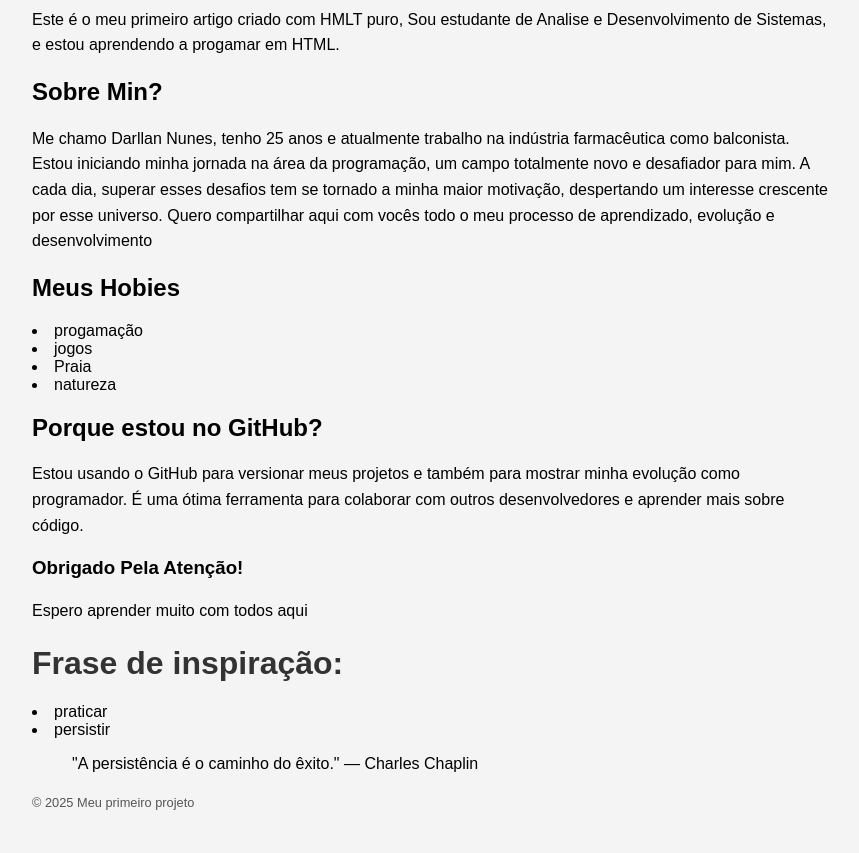
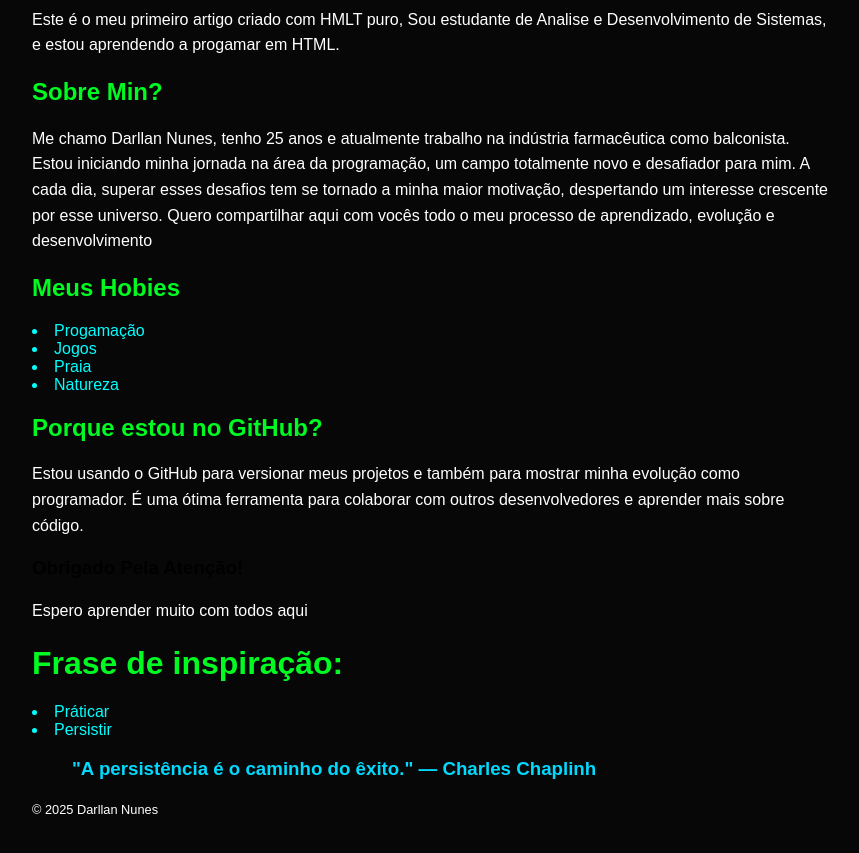
Before and after one commit to darllannunes/html, a plain HTML site: page Artigo.html in a window 1280 px wide. Shown: the part 93-946 px from the top of the page, without its empty margins (208-1067 px from the left). Drawn offline with Linux system fonts and the light colour scheme.

Commit message:
treinando cores
entrando com css, e versificando cores de teste

```diff
--- a/Artigo.html
+++ b/Artigo.html
@@ -10,18 +10,28 @@
             max-width: 800px;
             margin: auto;
             padding: 20px;
-            background-color: #f4f4f4;
+            background-color: #070707;
         }
         h1 {
-            color: #333;
+            color: #00fa21;
         }
         p {
             line-height: 1.6;
+            color: #ffffff;
+        }
+        h2 {
+            color: #00fa21;
+        }
+        li{
+            color: aqua;
+        }
+        blockquote{
+            color: #02d9ff;
         }
         footer {
             margin-top: 20px;
             font-size: 0.8em;
-            color: #555;
+            color: #00fa21;
         }
          </style>
 </head>
@@ -37,10 +47,10 @@ chamo Darllan Nunes, tenho 25 anos e atualmente trabalho na indústria farmacêu
   tornado a minha maior motivação, despertando um interesse crescente por esse universo.
    Quero compartilhar aqui com vocês todo o meu processo de aprendizado, evolução e desenvolvimento </p>
  <h2> Meus Hobies </h2>
- <li> progamação</li>
- <li> jogos</li>
+ <li> Progamação</li>
+ <li> Jogos</li>
  <li>Praia</li>
- <li> natureza</li>
+ <li> Natureza</li>
 
 <h2> Porque estou no GitHub?</h2>
 <p>Estou usando o GitHub para versionar meus projetos e também para mostrar minha evolução como programador.
@@ -49,14 +59,14 @@ chamo Darllan Nunes, tenho 25 anos e atualmente trabalho na indústria farmacêu
    <p> Espero aprender muito com todos aqui</p>
    <table>
     <h1> Frase de inspiração: </h1>
-    <li> praticar</li>
-    <li> persistir </li>
+    <li> Práticar</li>
+    <li> Persistir </li>
    </table>
    <blockquote>
-    "A persistência é o caminho do êxito." — Charles Chaplin
+   <h3> "A persistência é o caminho do êxito." — Charles Chaplinh </h3>
    </blockquote>
     <footer>
-        <p>&copy; 2025 Meu primeiro projeto</p>
+        <p>&copy; 2025 Darllan Nunes </p>
     </footer>
 </body>
 </html>
```
